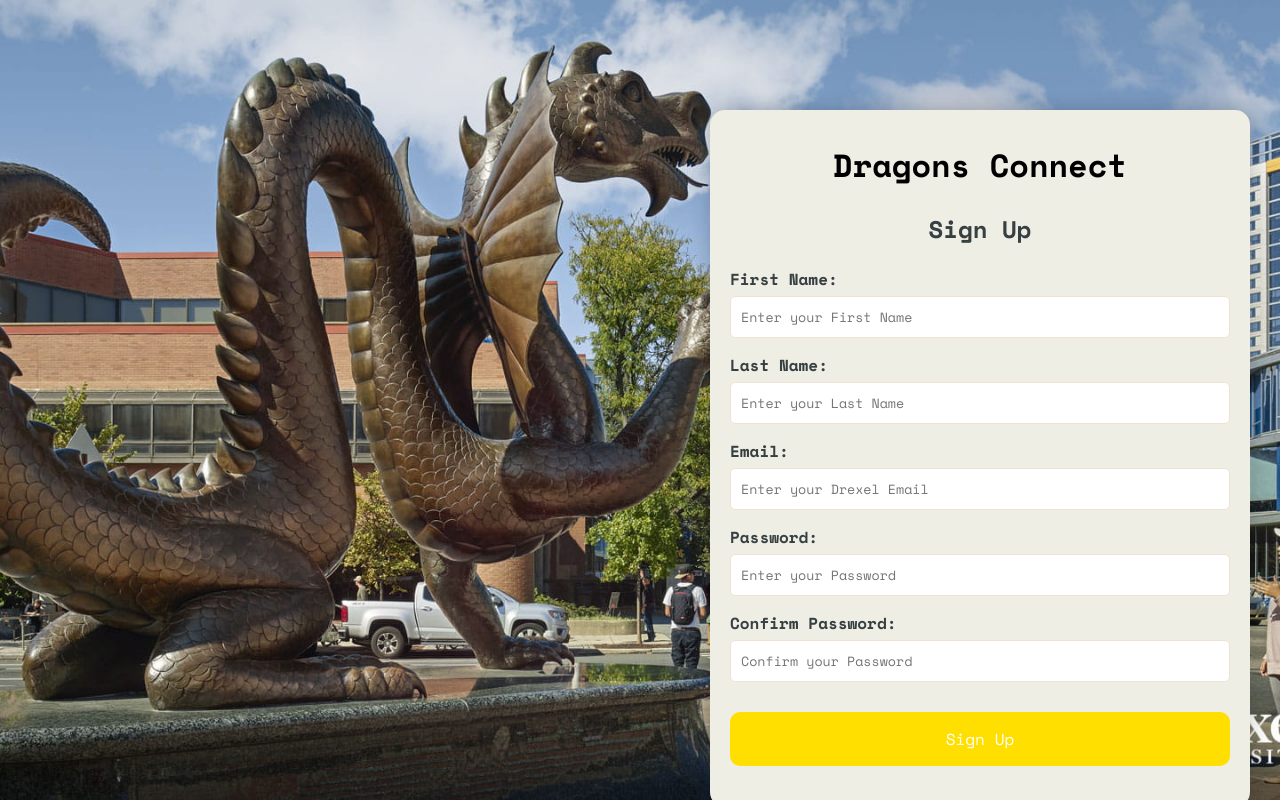
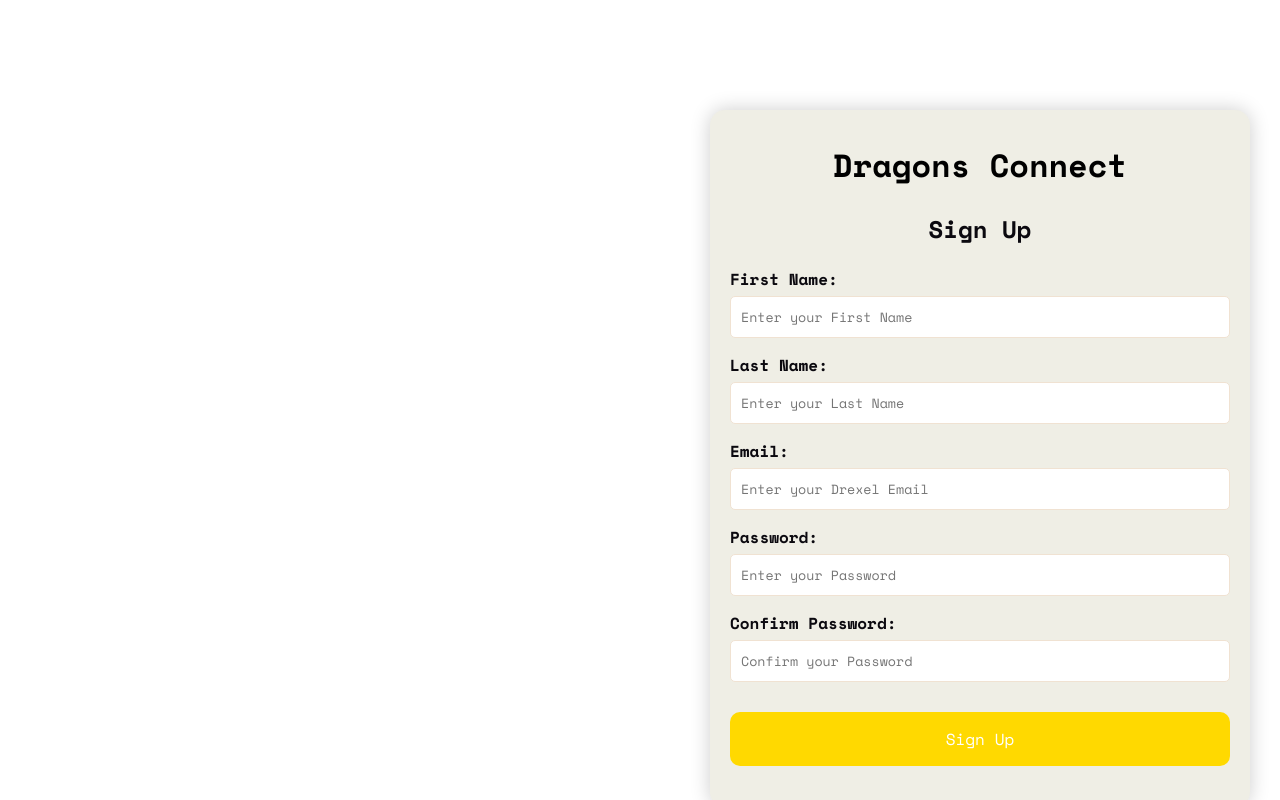
Before and after one commit to mabdulrehman08/dragonsconnect, a Flask app: template templates/signup.html in a window 1280 px wide. Run offline with Flask 3, Linux system fonts and the light colour scheme; the template is opened without the code that fills it, so the values that code supplies are empty; some libraries are stand-ins or nearby versions.

Commit message:
Update 3 files
- /static/css/dashboard.css
- /static/css/signup.css
- /templates/signup.html

```diff
--- a/static/css/dashboard.css
+++ b/static/css/dashboard.css
@@ -98,7 +98,7 @@ nav {
     background-color: var(--card-bg);
     padding: 20px;
     border-radius: 4px;
-    color: #626262
+    color: #626262;
 }
 .main-content{
     flex-basis: 47%;
--- a/static/css/signup.css
+++ b/static/css/signup.css
@@ -12,7 +12,6 @@ body {
     font-weight: 400;
     font-style: bold;
     text-decoration: none;
-    background: url("images/back.jpg");
     background-repeat: no-repeat;
     background-position: center;
     background-size: cover;
@@ -31,7 +30,7 @@ body {
 }
 
 .main h2 {
-    color: #364042;
+    color: #0b090f;
 }
 
 label {
@@ -40,7 +39,7 @@ label {
     margin-top: 10px;
     margin-bottom: 5px;
     text-align: left;
-    color: #364042;
+    color: #0b090f;
     font-weight: bold;
 }
 
@@ -66,7 +65,7 @@ button[type="submit"] {
     border: none;
     color: white;
     cursor: pointer;
-    background-color: #FFDF00;
+    background-color: #ffd900;
     width: 100%;
     font-family: "Space Mono", serif;
     font-size: 16px;
--- a/templates/signup.html
+++ b/templates/signup.html
@@ -5,7 +5,7 @@
     <meta name="viewport" content="width=device-width, initial-scale=1.0">
     <title>Dragons Connect - Sign Up</title>
     <script src="https://cdn.jsdelivr.net/npm/@supabase/supabase-js"></script>
-    <link rel="stylesheet" href="/static/css/signup.css">
+    <link rel="stylesheet" href="../static/css/signup.css">
 </head>
 <body>
     <div class="main">
```
